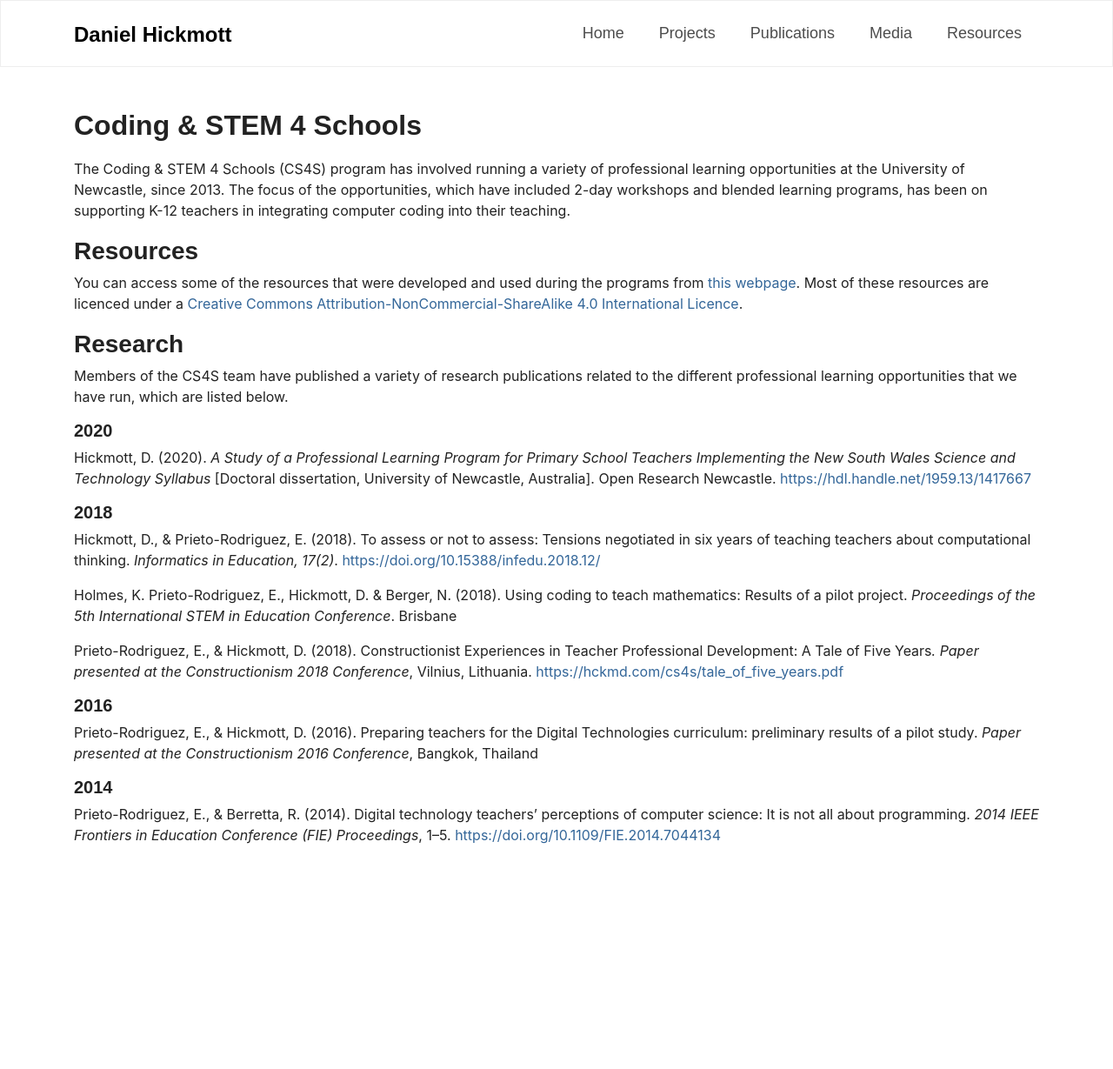
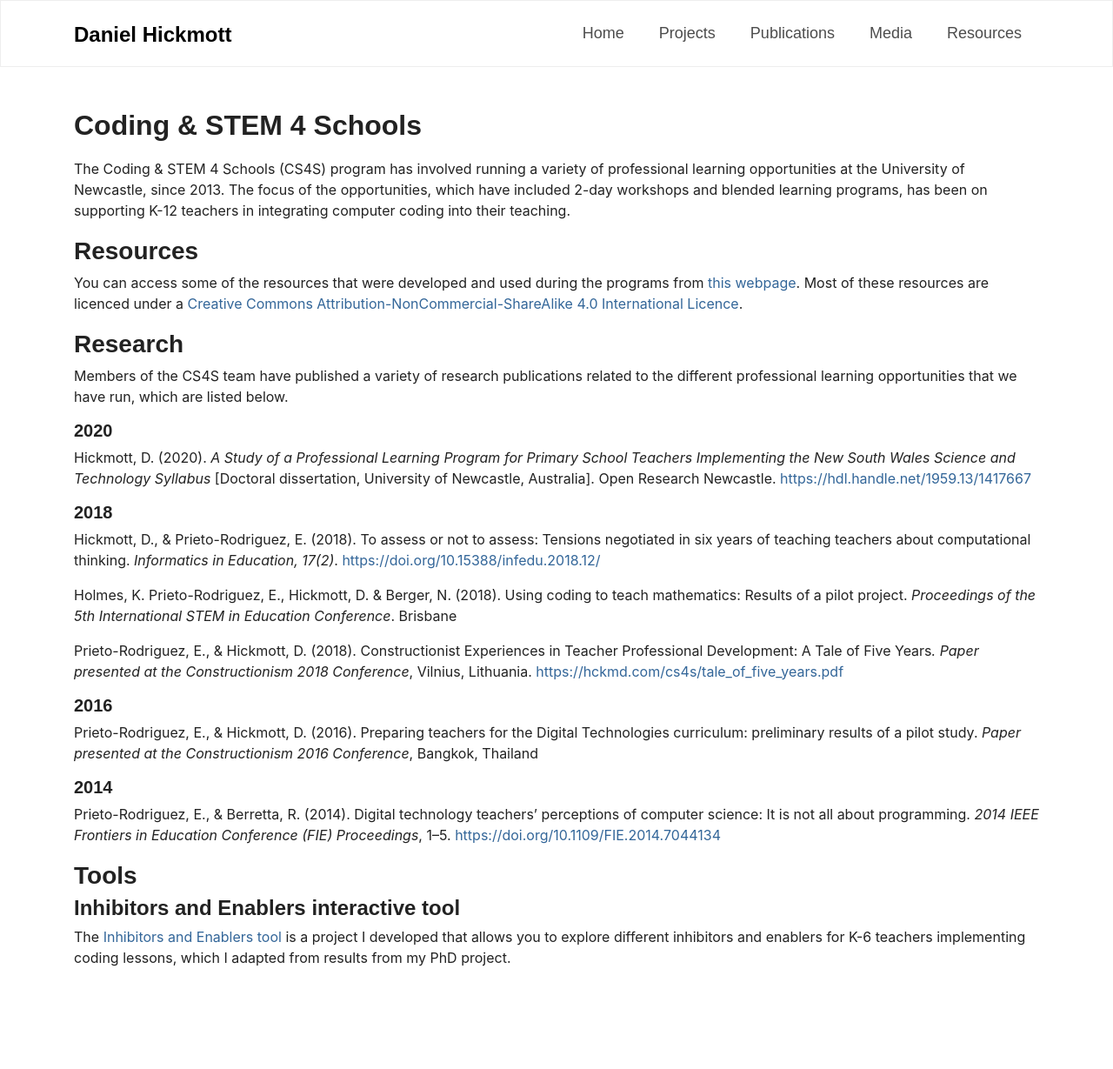
Before and after one commit to hckmd/hckmd.github.io, a Jekyll site: the page built from cs4s/index.md, in a window 1280 px wide. Shown: the whole page at 87% size. Built offline with Jekyll 4.4.1, drawn with Linux system fonts in a browser that asks for light colours; some web fonts are replaced; before the commit the page ends 1088 px from its top, so only the background shows below that.

Commit message:
Updates index.md with link to inhibitors and enablers tool

```diff
--- a/cs4s/index.md
+++ b/cs4s/index.md
@@ -46,4 +46,9 @@ title: Daniel Hickmott
     <p>
         Prieto-Rodriguez, E., & Berretta, R. (2014). Digital technology teachers’ perceptions of computer science: It is not all about programming. <i>2014 IEEE Frontiers in Education Conference (FIE) Proceedings</i>, 1–5. <a href="https://doi.org/10.1109/FIE.2014.7044134" class="text-info">https://doi.org/10.1109/FIE.2014.7044134</a>
     </p>
+    <h3>Tools</h3>
+    <h4>Inhibitors and Enablers interactive tool</h4>
+    <p>
+      The <a class="text-info" href="https://hckmd.com/projects/inhibitors-and-enablers">Inhibitors and Enablers tool</a> is a project I developed that allows you to explore different inhibitors and enablers for K-6 teachers implementing coding lessons, which I adapted from results from my PhD project.
+    </p>
 </div>
```
